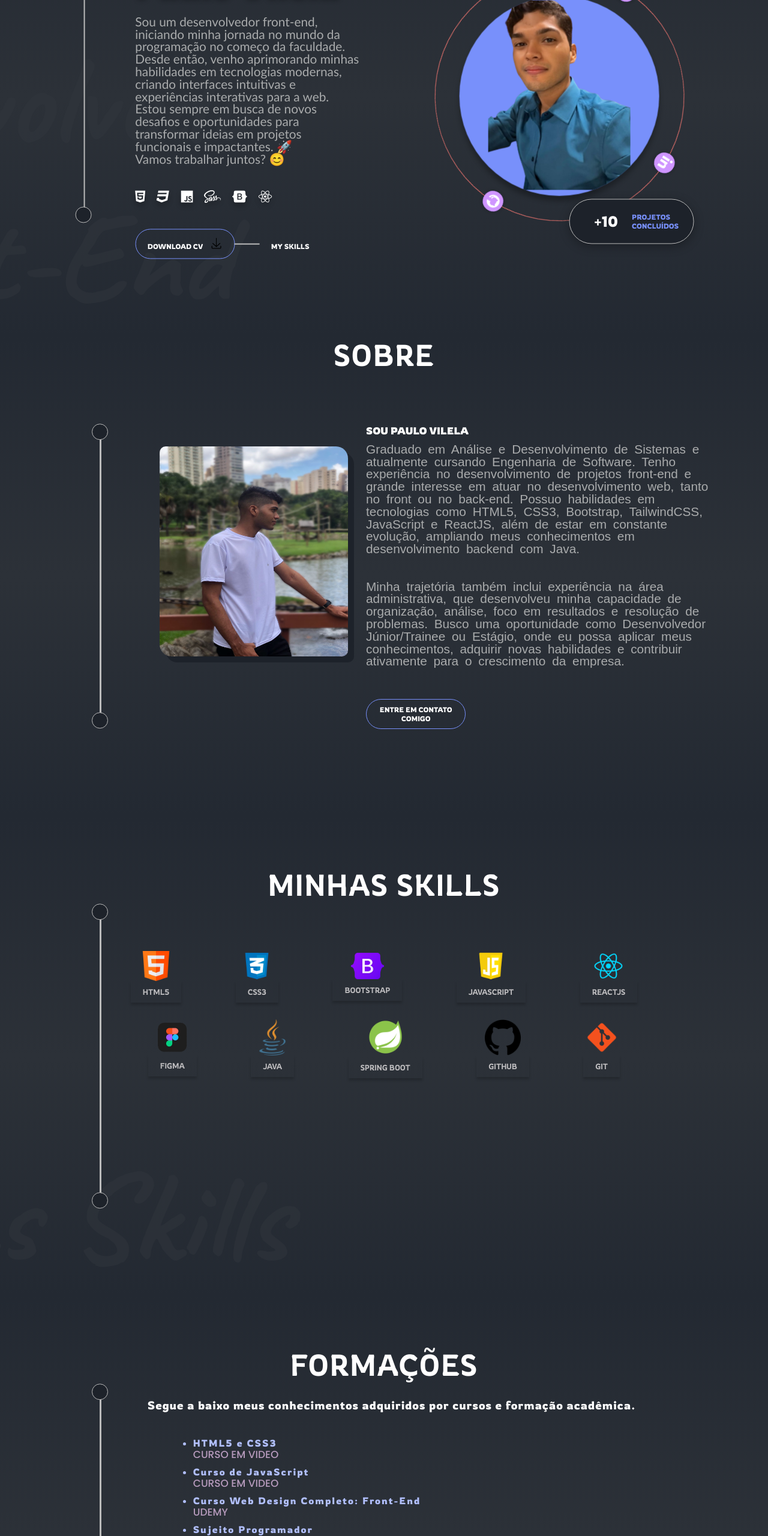
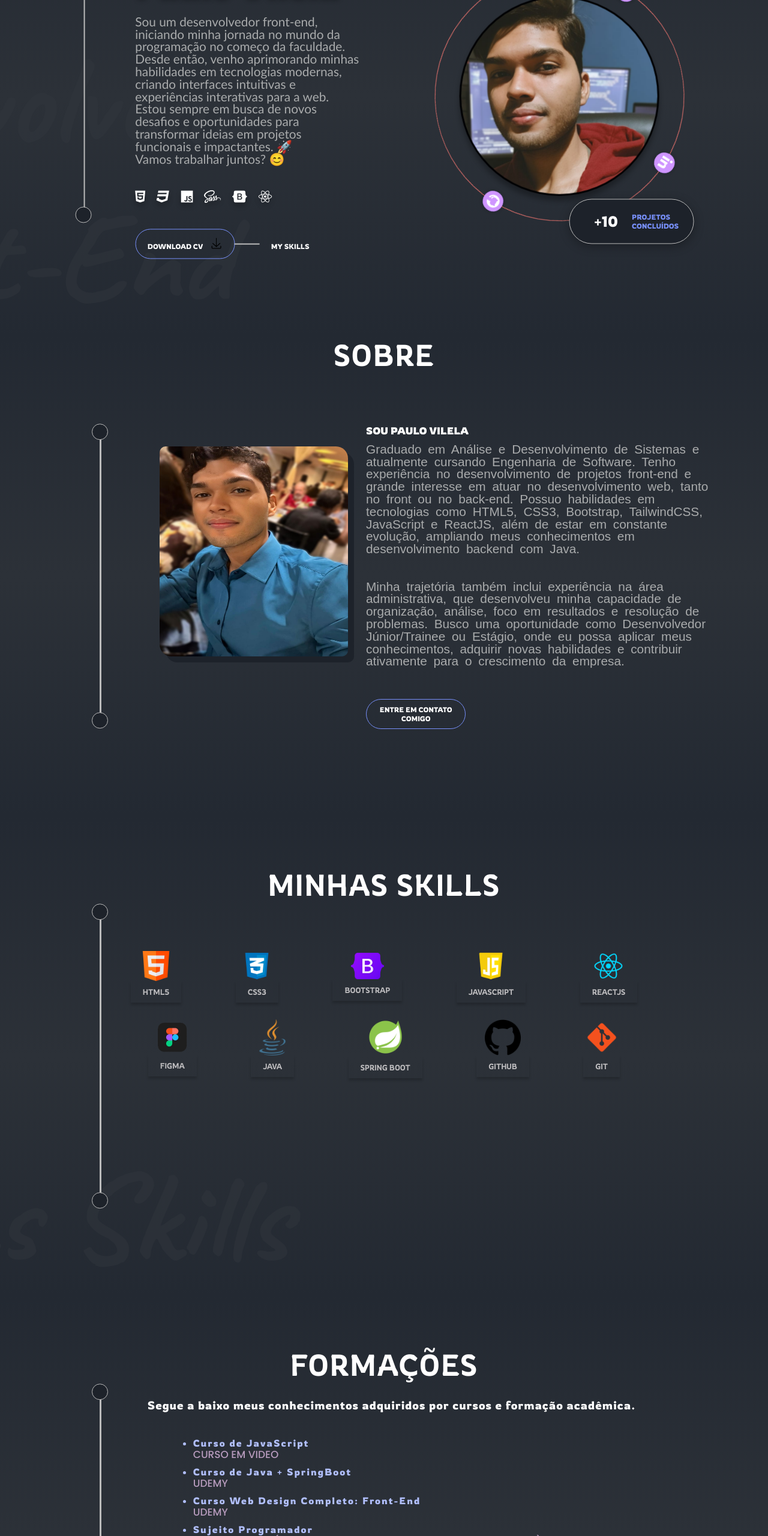
Before and after one commit to dev-vilela/portfolio_2025, a plain HTML site: page index.html in a window 1280 px wide. Shown: the part 240-2800 px from the top of the page at 60% size. Drawn offline with nearby package versions, Linux system fonts and the light colour scheme; a script that the page names is missing; a web font is replaced by a local one.

Commit message:
docs: Atualização de campo, imagens.

```diff
--- a/index.html
+++ b/index.html
@@ -84,7 +84,7 @@
             </div>
             <div class="developer-img">
               <div class="dev-img-wrapper">
-                <img src="asset/images/MY/eu-principal.png" alt="desenvolvedor Paulo Vilela"  />
+                <img src="asset/images/MY/foto11.jpg" alt="desenvolvedor Paulo Vilela"  />
               </div>
             </div>
           </div>
@@ -104,7 +104,7 @@
         <div class="about-container">
           <div class="about-left">
             <div class="about-image">
-              <img src="asset/images/MY/quem-sou-2.jpg" alt="Photo de l'auteur" width="500px" height="500px" />
+              <img src="asset/images/MY/eu-home.jpg" alt="Photo de l'auteur" width="500px" height="500px" />
             </div>
           </div>
           <div class="about-right">
@@ -204,7 +204,7 @@
 
 <div class="container-form">
   <div >
-    <div >
+    <!-- <div >
       <div >
         <div class="resume-item">
 
@@ -215,7 +215,7 @@
         </div>
       </div>
 
-    <div >
+    <div > -->
       <div >
         <div >
           <div class="resume-item">
@@ -224,6 +224,18 @@
               <li> Curso de JavaScript</li>
             </ul>
             <h4>Curso em Video</h4>
+          </div>
+        </div>
+
+            <div >
+      <div >
+        <div >
+          <div class="resume-item">
+
+            <ul>
+              <li> Curso de Java + SpringBoot</li>
+            </ul>
+            <h4>Udemy</h4>
           </div>
         </div>
 
@@ -247,7 +259,7 @@
                     <ul>
                       <li>Sujeito Programador</li>
                     </ul>
-                    <h4>FullStack PRO</h4>
+                    <h4>FullStack PRO (HTML5, CSS3, JAVASCRIPT, REACTJS, TALWINDCSS...)</h4>
                   </div>
                 </div>
 
--- a/style.css
+++ b/style.css
@@ -421,21 +421,31 @@ a {
 .developer-img {
   position: absolute;
 }
+
 .dev-img-wrapper {
   width: 45rem;
   height: 45rem;
-  background-color: #7890FB;
+
+  background-color: #000103;
   text-align: center;
   border-radius: 50%;
-  padding: 2rem 2rem 0 2rem;
+  padding: 3px;
   box-shadow: 0 1rem 1rem rgba(0, 0, 0, 0.3);
   overflow: hidden;
+  display: flex;
+  align-items: center;
+  justify-content: center;
 }
+
 .dev-img-wrapper img {
-  /* width: 100%; */
+  width: 100%;
   height: 100%;
-  margin-top: -10px;
+  object-fit: cover;
+  border-radius: 50%;
+  object-position: 40% 20%;
+
 }
+
 .dev-works {
   width: 25rem;
   height: 9rem;
```
Also changed, not shown: asset/images/MY/foto11.jpg (added).
